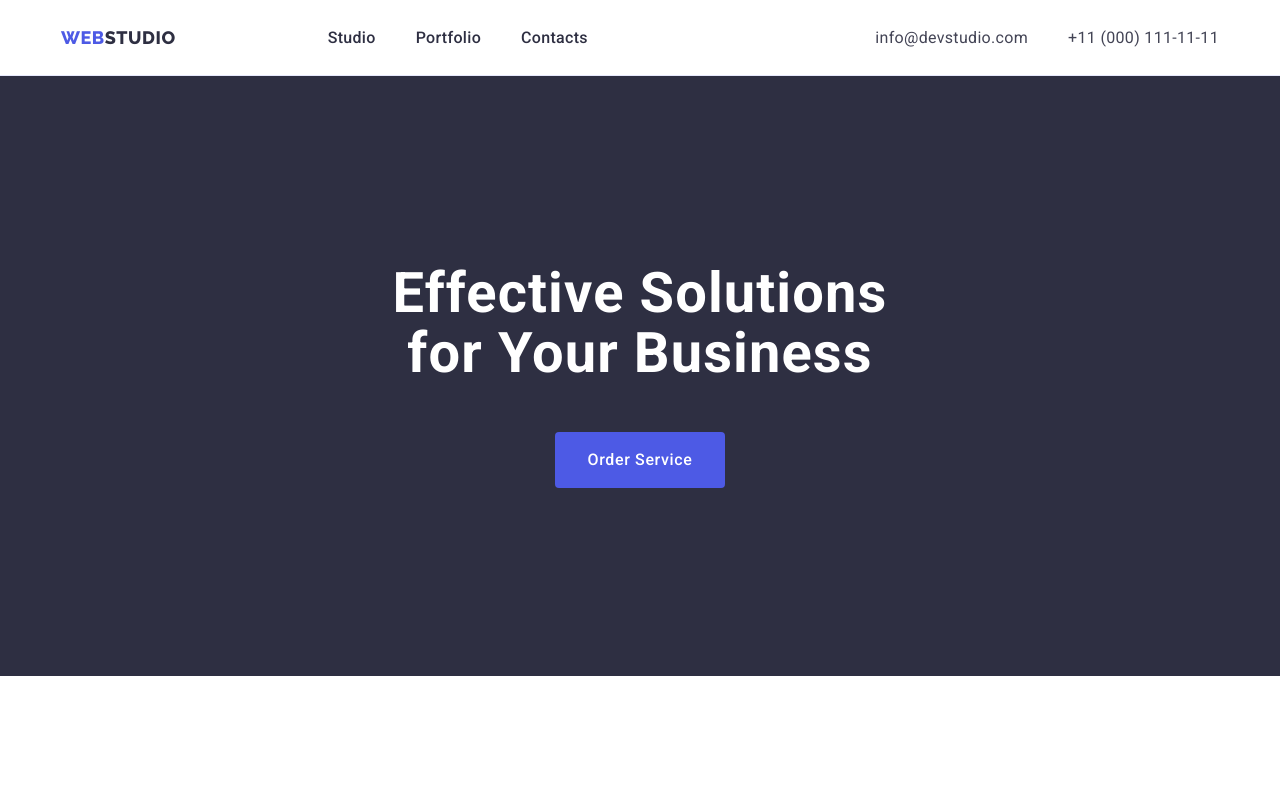
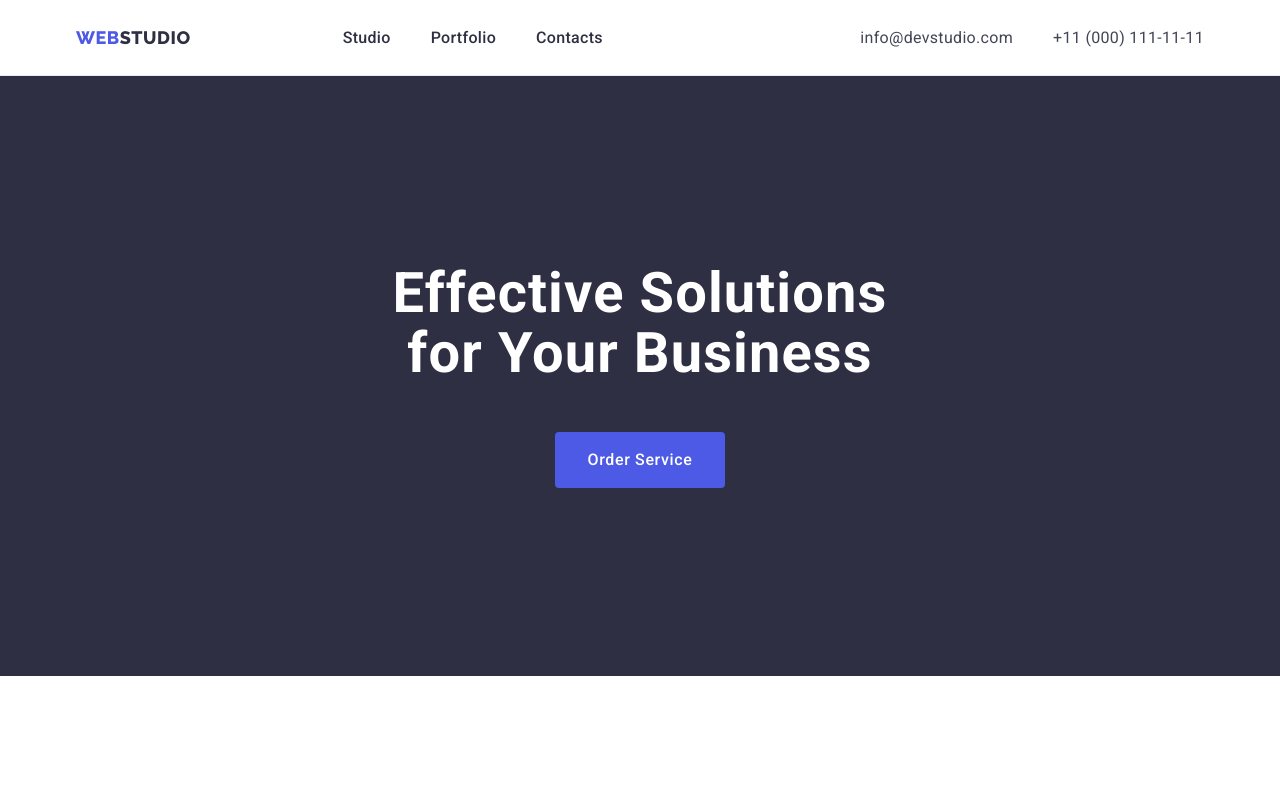
Before and after one commit to TigranKh21/goit-markup-hw-03, a plain HTML site: page index.html in a window 1280 px wide. Shown: the top 792 px of the page. Drawn offline with nearby package versions, Linux system fonts and the light colour scheme.

Commit message:
padding 0 15px..

```diff
--- a/css/styles.css
+++ b/css/styles.css
@@ -40,6 +40,7 @@ img {
 }
 
 .container {
+  padding: 0 15px;
   width: 1158px;
   margin: 0 auto;
 }
--- a/index.html
+++ b/index.html
@@ -29,7 +29,7 @@
   </head>
   <body>
     <header class="header">
-      <div class="header-container container">
+      <div class="container header-container">
         <nav class="header-nav">
           <a href="./index.html" class="logo link"
             >Web<span class="logo-accent-dark">Studio</span>
```
